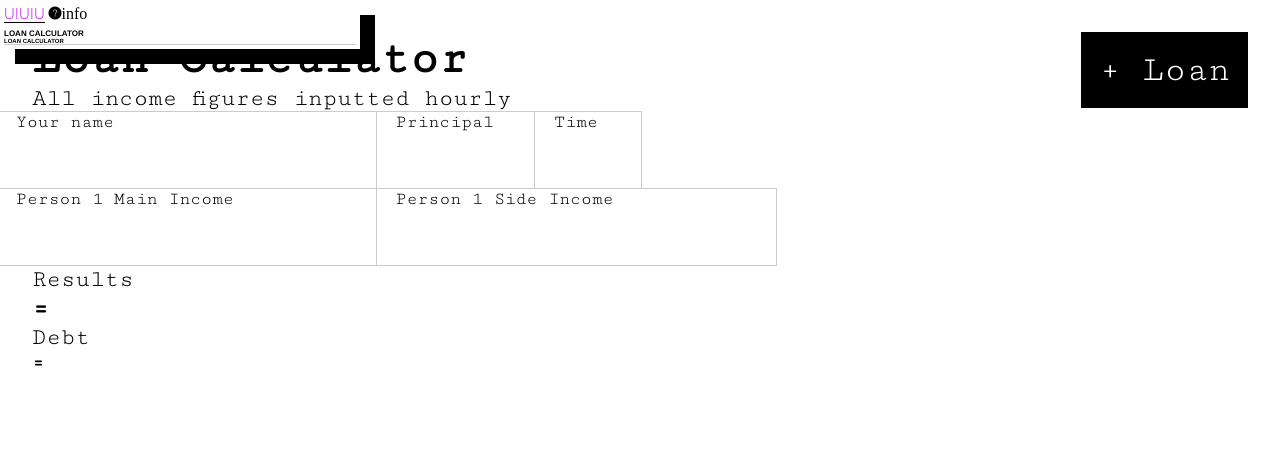
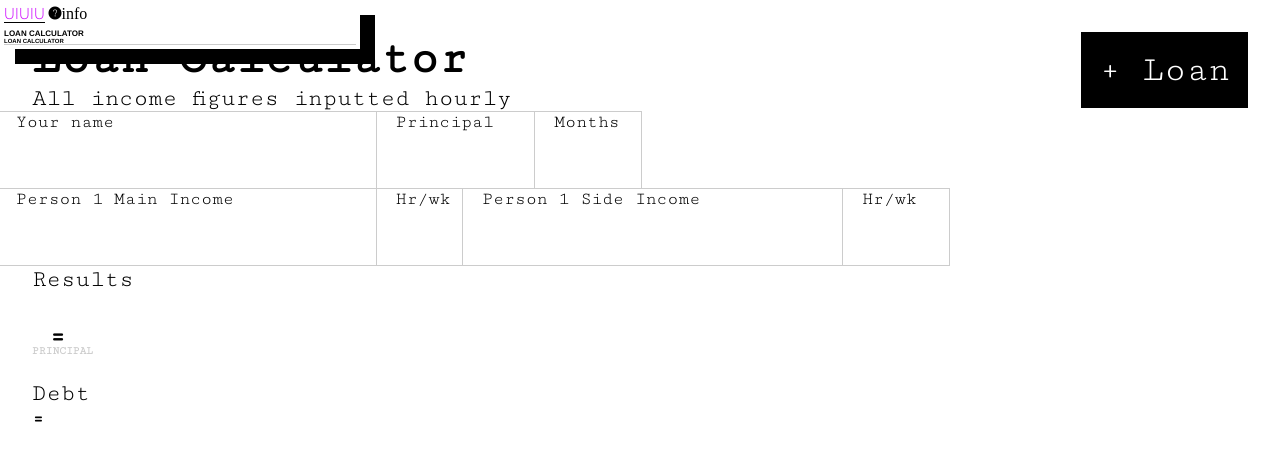
Before and after one commit to grungerabbit/lyrics-interactions, a Jekyll site: the page built from _projects/loan-calculator.md, in a window 1280 px wide. Shown: the top 461 px of the page. Built offline with Jekyll 4.4.1, drawn with Linux system fonts in a browser that asks for light colours; nearby versions of some CDN libraries; some web fonts are replaced; Markdown is read by kramdown in place of the engine named in the settings.

Commit message:
start annotations for calcs

```diff
--- a/_projects/loan-calculator.md
+++ b/_projects/loan-calculator.md
@@ -59,6 +59,24 @@
 .success {
 	color: #94e515;
 }
+.result__calc {
+	padding: 1em 0;
+}
+.result__calc div {
+	display: inline-block;
+}
+.result__calc div[class^='calc--'] {
+	position: relative;
+}
+.result__calc small {
+	position: absolute;
+	font-size: 40%;
+	color: #ccc;
+	width: 100%;
+	border-top: 1px solid #ccc;
+	text-transform: uppercase;
+	text-align: center;
+}
 </style>
 
 <!--
@@ -88,7 +106,7 @@
 	<label>Principal</label>
 	<input ng-model="principal" type="text" class="number">
 
-	<label>Time</label>
+	<label>Months</label>
 	<input ng-model="monthsleft" type="text" class="tinynumber">
 
 	<!--<label>Interest</label>
@@ -100,8 +118,14 @@
 	<label><span ng-show="yourname" ng-bind="yourname"></span><span ng-hide="yourname">Person 1</span> Main Income</label>
 	<input type="text" ng-model="main">
 
+	<label>Hr/wk</label>
+	<input type="text" ng-model="hoursWk" class="tinynumber">
+
 	<label><span ng-show="yourname" ng-bind="yourname"></span><span ng-hide="yourname">Person 1</span> Side Income</label>
 	<input type="text" ng-model="side">
+
+	<label>Hr/wk</label>
+	<input type="text" ng-model="shoursWk" class="tinynumber">
 </div>
 
 <button ng-click="addNewLoaner()" class="loan__adder">+ Loan</button>
@@ -120,10 +144,26 @@
 <div class="results">
 	<p>Results</p>
 
-	<h3>
-		<span ng-bind="principal"></span> <span ng-if="main > 0">-
-		(<span ng-bind="main"></span> * <span ng-bind="monthsleft"></span> * 80)</span> <span ng-if="side > 0">-
-		(<span ng-bind="side"></span> * <span ng-bind="monthsleft"></span> * 80)</span>
+	<h3 class="result__calc">
+		<div class="calc--principal">
+			<span ng-bind="principal"></span>
+			<small>principal</small>
+		</div>
+
+
+
+
+		<div ng-if="main > 0">-
+		<div class="calc--main">
+			(<span ng-bind="main"></span> * <span ng-bind="monthsleft"></span> * <span ng-bind="hoursWk"></span> * <span>2</span>)
+		<small>main hr * mo * hr/wk * wks*mo/2</small></div>
+		</div>
+
+		<div ng-if="side > 0">-
+		<div class="calc--side">
+			(<span ng-bind="side"></span> * <span ng-bind="monthsleft"></span> * <span ng-bind="shoursWk"></span> * <span>2</span>)
+			<small>side hr * mo * hr/wk * wks*mo/2</small></div>
+			</div>
 
 		<span ng-if="loaners.length > 0">-</span> <span ng-if="loaners.length > 1">(</span>
 		<span ng-repeat="loaner in loaners">
--- a/lib/js/interactions/calc.js
+++ b/lib/js/interactions/calc.js
@@ -8,6 +8,8 @@
 
 	$scope.main = 0;
 	$scope.side = 0;
+	$scope.hoursWk = 40;
+	$scope.shoursWk = 1;
 
 	function constructLoaner(name, loan, interest) {
 		this.name = name;
@@ -20,8 +22,8 @@
 		$scope.loaners.push(new constructLoaner("Person", 0, 10));
 	}
 
-	function calcHourly(salary) {
-		return (salary * $scope.monthsleft * 160) / 2;
+	$scope.calcHourly = function(salary) {
+		return (salary * $scope.monthsleft * $scope.hoursWk * 4) / 2;
 	}
 
 	$scope.calculated = function() {
@@ -31,7 +33,7 @@
 		for (var i = 0; i < list.length; i++) {
 			loans += parseInt(list[i].loan);
 		}
-		return $scope.principal - calcHourly($scope.main) - calcHourly($scope.side) - loans;
+		return $scope.principal - $scope.calcHourly($scope.main) - $scope.calcHourly($scope.side) - loans;
 	}
 
 	$scope.debt = function() {
```
